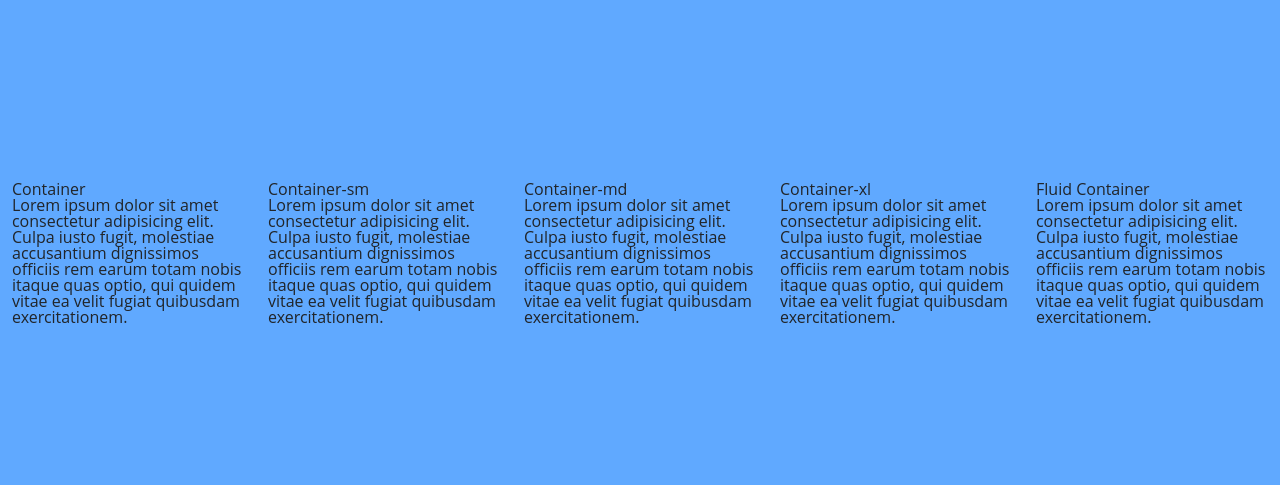
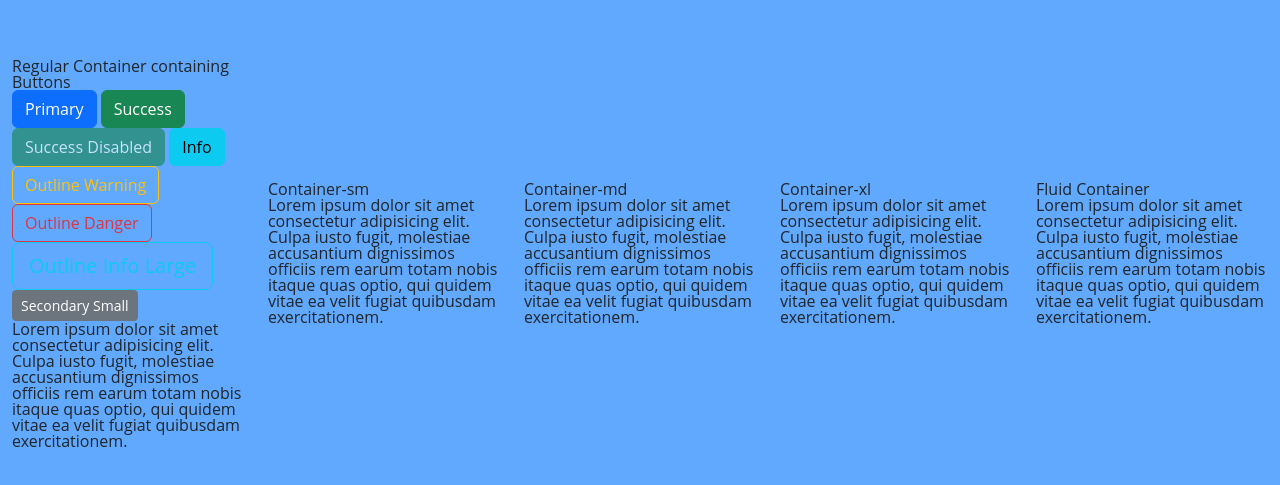
Before and after one commit to anna-staub/Web-Developer-Bootcamp-2024, a plain HTML site: page CSS/bootstrap/containers and buttons.html in a window 1280 px wide. Shown: the part 147-632 px from the top of the page. Drawn offline with nearby package versions, Linux system fonts and the light colour scheme; files that its build step writes are made by us from their sources.

Commit message:
Note bootstrap buttons

```diff
--- a/CSS/bootstrap/containers and buttons.html
+++ b/CSS/bootstrap/containers and buttons.html
@@ -10,7 +10,18 @@
 <body>
     <!--class "container" ist im bootstrap CSS definiert mit max-widths für verschiedene breakpoints-->
     <div class="container">
-        <h1>Container</h1>
+        <h1>Regular Container containing Buttons</h1>
+        <!-- Button-classes sind im bootstrap CSS definiert. Sie haben attribute wie background-color, border-radius etc.
+         Die classes funktionieren nicht nur für <button> Elemente sondern auch für <input> oder <a> Elemente..-->
+            <button type="button" class="btn btn-primary">Primary</button>
+            <button type="button" class="btn btn-success">Success</button>
+            <!-- disabled ist ein attribute, keine class-->
+            <button type="button" class="btn btn-success" disabled >Success Disabled</button>
+            <button type="button" class="btn btn-info">Info</button>
+            <button class="btn btn-outline-warning">Outline Warning</button>
+            <button class="btn btn-outline-danger">Outline Danger</button>
+            <button class="btn btn-outline-info btn-lg">Outline Info Large</button>
+            <button class="btn btn-secondary btn-sm">Secondary Small</button>
         <p>Lorem ipsum dolor sit amet consectetur adipisicing elit. Culpa iusto fugit, molestiae accusantium dignissimos officiis rem earum totam nobis itaque quas optio, qui quidem vitae ea velit fugiat quibusdam exercitationem.
         </p>
     </div>
```
